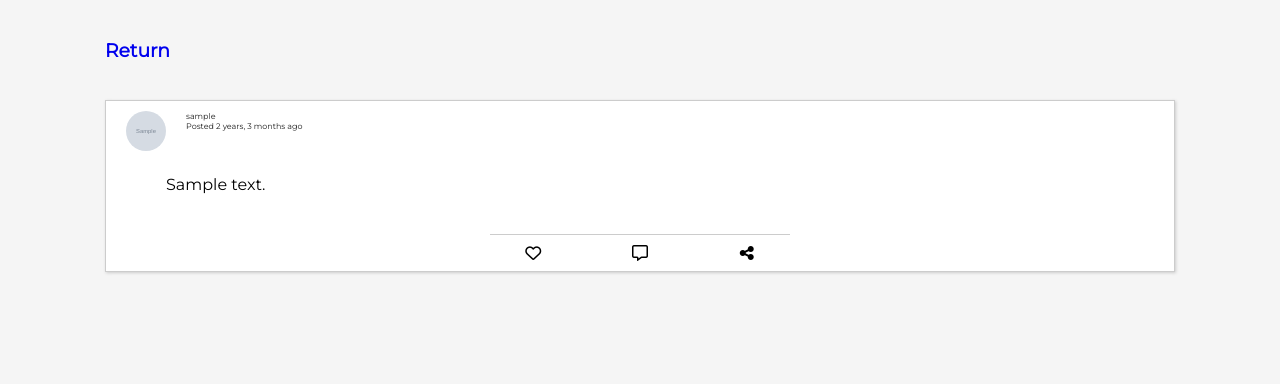
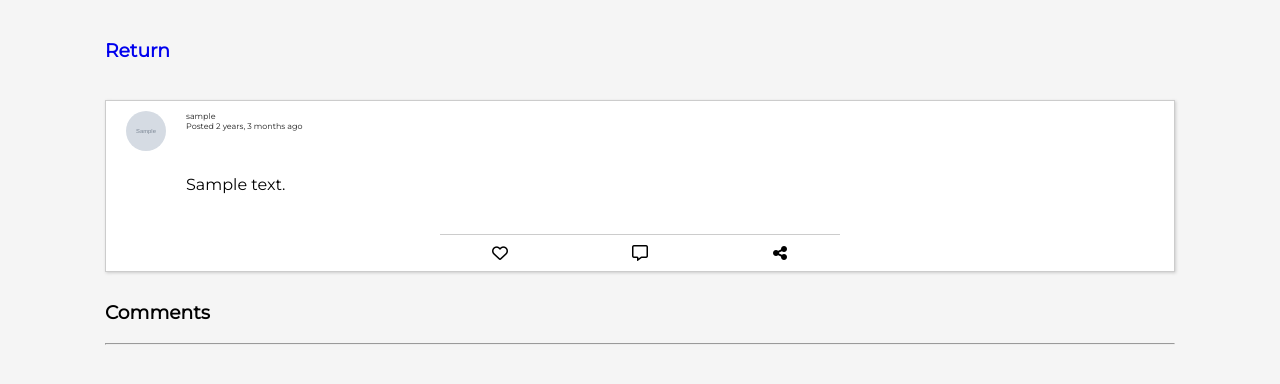
Before and after one commit to Arc-Data/BlogAppV2, a Django app: page /post/1/ in a window 1280 px wide. Shown: the part 60-444 px from the top of the page. Run offline with Django 4.2, Linux system fonts and the light colour scheme; a user stored in the database is signed in; tables that the repository leaves empty hold one stand-in row (values such as "Sample post"); grey boxes marked "Sample" are stand-in pictures; some libraries are stand-ins or nearby versions.

Commit message:
Added Post Footers to Profile and Home Post List

```diff
--- a/social/templates/social/home.html
+++ b/social/templates/social/home.html
@@ -26,6 +26,11 @@
 						</div>
 
 					</a>
+					<div class = "post-footer">
+						<i class="fa-regular fa-heart"></i>
+						<i class="fa-regular fa-message"></i>
+						<i class="fa-solid fa-share-nodes"></i>
+					</div>
 				</div>
 
 				{% endfor %}
--- a/social/templates/social/post-detail.html
+++ b/social/templates/social/post-detail.html
@@ -7,7 +7,14 @@
 	<div class = "page-container">
 		<div class = "page-content">
 			<div class = "main-container">
-			<h3><a href = "{{previous}}">Return</a></h3>
+			<h3>
+				{% if previous %}
+				<a href = "{{previous}}">
+				{% else %}
+				<a href = "{% url 'home' %}">
+				{% endif %}
+				Return</a>
+			</h3>
 			<div class = "post-container post-article post-full">
 
 					<div class = "post-content">
@@ -25,6 +32,11 @@
 					</div>
 
 			</div>
+
+			<div class = "comments-section post-full">
+				<h3>Comments</h3>
+				<hr>
+			</div>
 		</div>
 	</div>
 {% endblock %}
--- a/social/views.py
+++ b/social/views.py
@@ -38,7 +38,8 @@ class CreatePostView(CreateView):
 class DetailPostView(LoginRequiredMixin, View):
 	def get(self, request, id, *args, **kwargs):
 		post = Post.objects.get(id = id)
-		previous = self.request.META['HTTP_REFERER']
+		previous = self.request.META.get('HTTP_REFERER')
+
 		context = {
 			'post':post,
 			'previous':previous,
--- a/static/css/style.css
+++ b/static/css/style.css
@@ -384,7 +384,7 @@ nav {
 
 .post-footer {
 	display: grid;
-	max-width: 300px;
+	max-width: 400px;
 	border-top: 1px solid #ccc;
 	text-align: center;
 	justify-items: space-evenly;
@@ -392,8 +392,15 @@ nav {
 	grid-gap: 20px;
 	margin: 40px auto 0;
 	padding-top: 10px;
+	position: relative;
+
+	z-index: 30;
 
 }
+
+/* comment-section */
+
+
 
 
 /* create-post */
@@ -418,9 +425,8 @@ nav {
 }
 
 .post-body {
-	grid-column: 1/-1;
+	grid-column: 2;
 	width: 100%;
-	text-indent: 40px;
 }
 
 .post-link {
```
Also changed, not shown: social/templates/social/profile-overview.html (+6 -2 lines).
